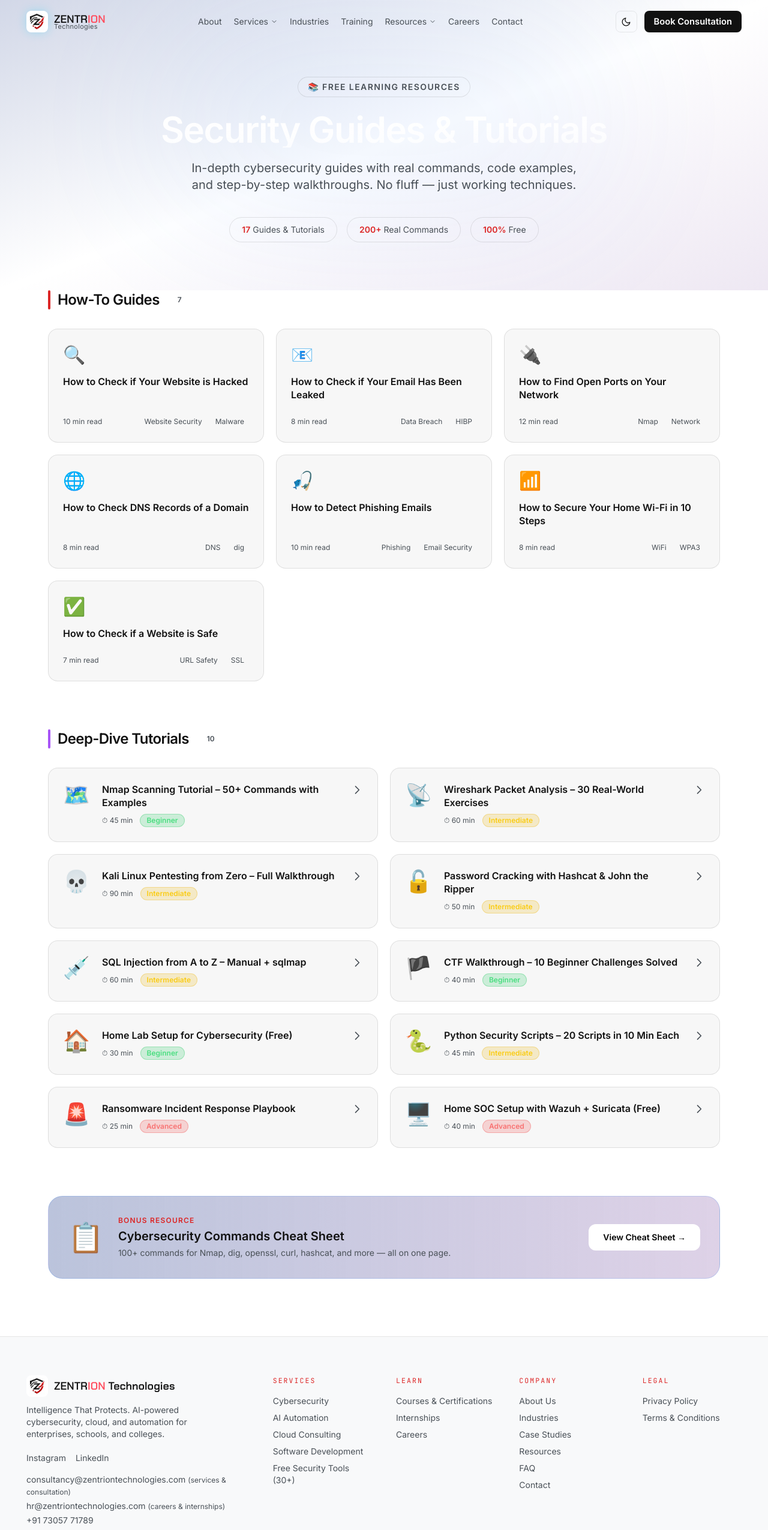
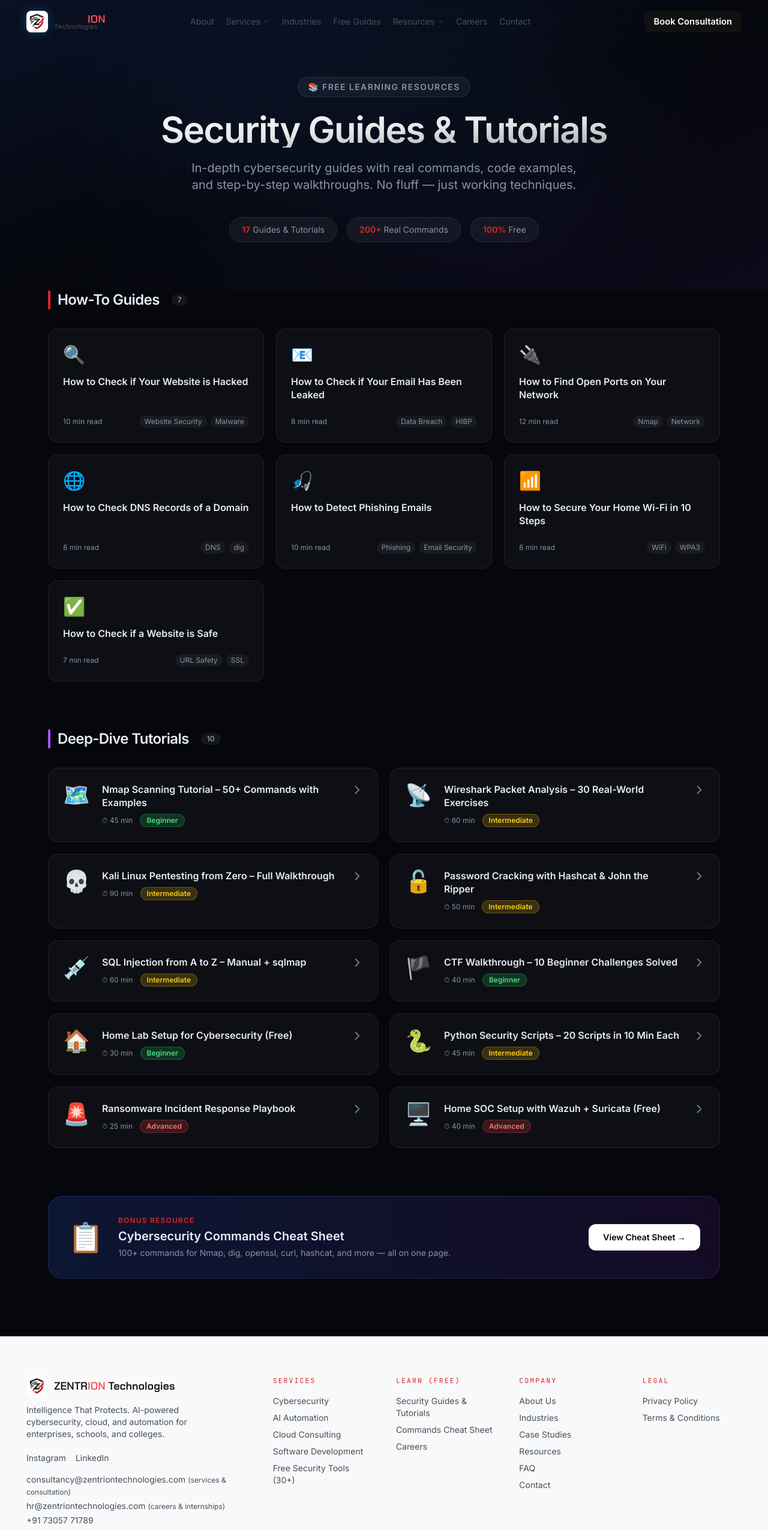
Before and after one commit to Sanjay-Program/zentrion-website, a Next.js app: page /guides in a window 1280 px wide. Shown: the top 2551 px of the page at 60% size. Built offline with nearby package versions, Linux system fonts and the light colour scheme.

Commit message:
ui: force dark mode on guides page and replace training link with free guides

```diff
--- a/app/guides/page.tsx
+++ b/app/guides/page.tsx
@@ -38,7 +38,7 @@ const DIFF_COLORS: Record<string, string> = {
 
 export default function GuidesIndexPage() {
   return (
-    <main className="min-h-screen bg-[rgb(var(--c-void))] text-[rgb(var(--c-ink))]">
+    <main className="force-dark min-h-screen bg-[rgb(var(--c-void))] text-[rgb(var(--c-ink))]">
       {/* Hero */}
       <div className="relative overflow-hidden pt-32 pb-20 px-4">
         <div className="absolute inset-0 bg-gradient-to-br from-blue-900/20 via-transparent to-purple-900/10 pointer-events-none" />
--- a/components/Footer.tsx
+++ b/components/Footer.tsx
@@ -14,10 +14,10 @@ const columns = [
     ],
   },
   {
-    title: 'Learn',
+    title: 'Learn (Free)',
     links: [
-      { href: '/training', label: 'Courses & Certifications' },
-      { href: '/training#internships', label: 'Internships' },
+      { href: '/guides', label: 'Security Guides & Tutorials' },
+      { href: '/resources/cybersecurity-commands', label: 'Commands Cheat Sheet' },
       { href: '/careers', label: 'Careers' },
     ],
   },
--- a/components/Navbar.tsx
+++ b/components/Navbar.tsx
@@ -21,7 +21,7 @@ const navItems: NavItem[] = [
     ],
   },
   { label: 'Industries', href: '/industries' },
-  { label: 'Training', href: '/training' },
+  { label: 'Free Guides', href: '/guides' },
   {
     label: 'Resources',
     items: [
```
